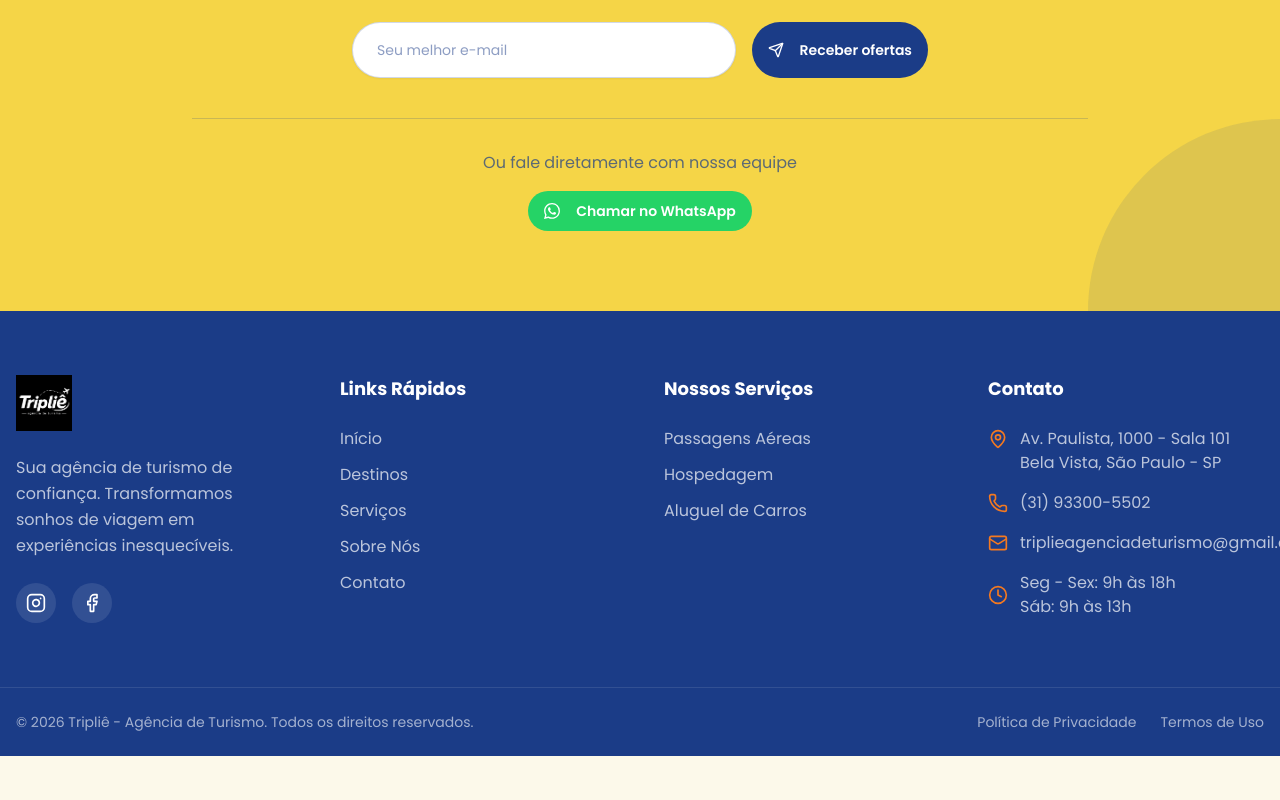
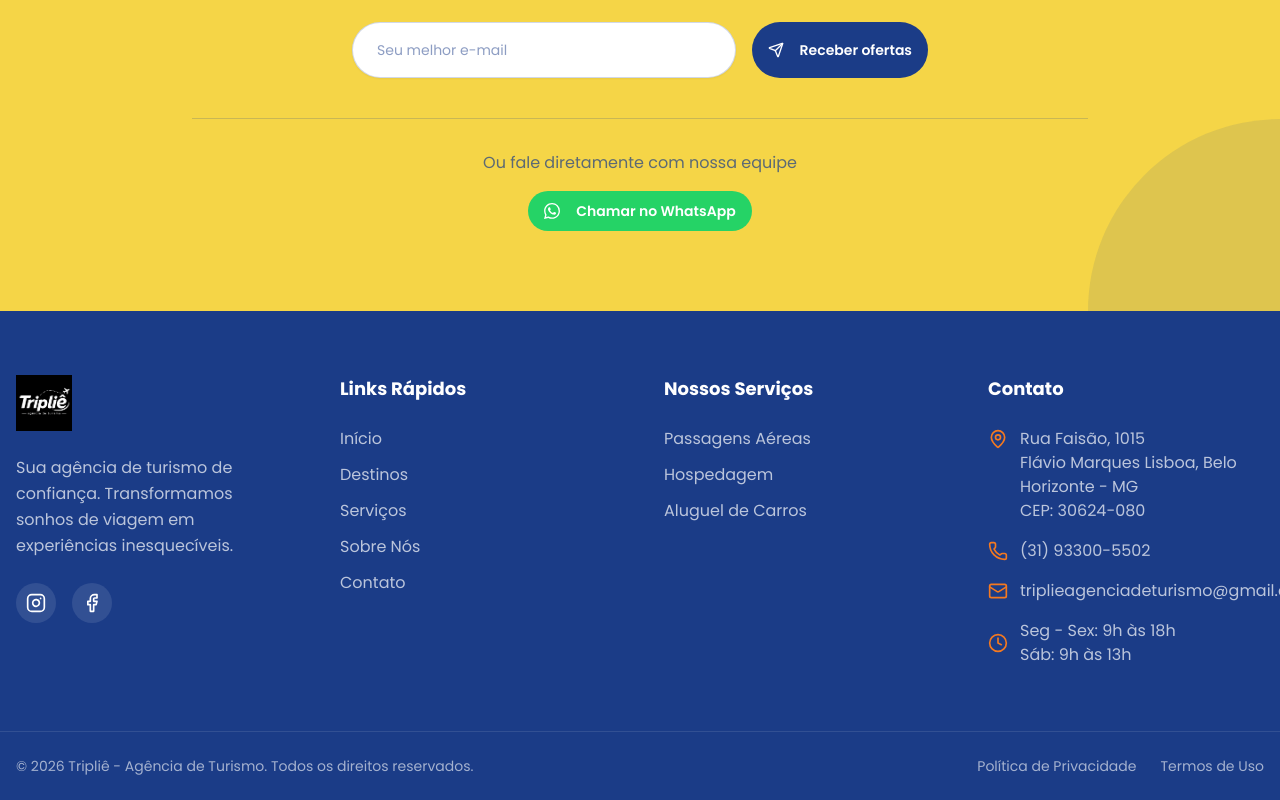
Before and after one commit to bahianobh/triplie, a Next.js app: page / in a window 1280 px wide. Shown: the part 4884-5684 px from the top of the page. Before the commit the page ends 5640 px from the top, so only its background shows below. Built offline with nearby package versions, Linux system fonts and the light colour scheme.

Commit message:
feat: update footer location details
Updated address in footer component to new office location.

```diff
--- a/components/footer.tsx
+++ b/components/footer.tsx
@@ -92,8 +92,9 @@ export function Footer() {
               <li className="flex items-start gap-3">
                 <MapPin className="h-5 w-5 text-[#F47920] flex-shrink-0 mt-0.5" />
                 <span className="text-white/70">
-                  Av. Paulista, 1000 - Sala 101<br />
-                  Bela Vista, São Paulo - SP
+                  Rua Faisão, 1015<br />
+                  Flávio Marques Lisboa, Belo Horizonte - MG<br />
+                  CEP: 30624-080
                 </span>
               </li>
               <li className="flex items-center gap-3">
```
